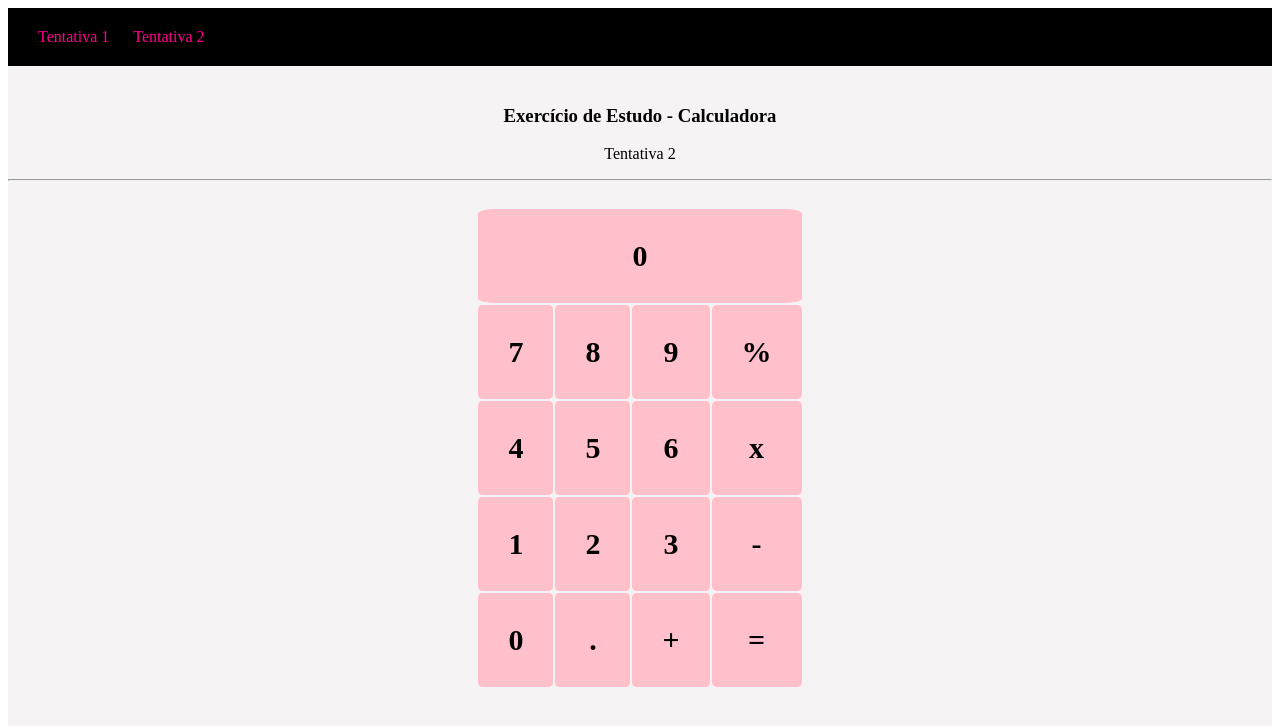
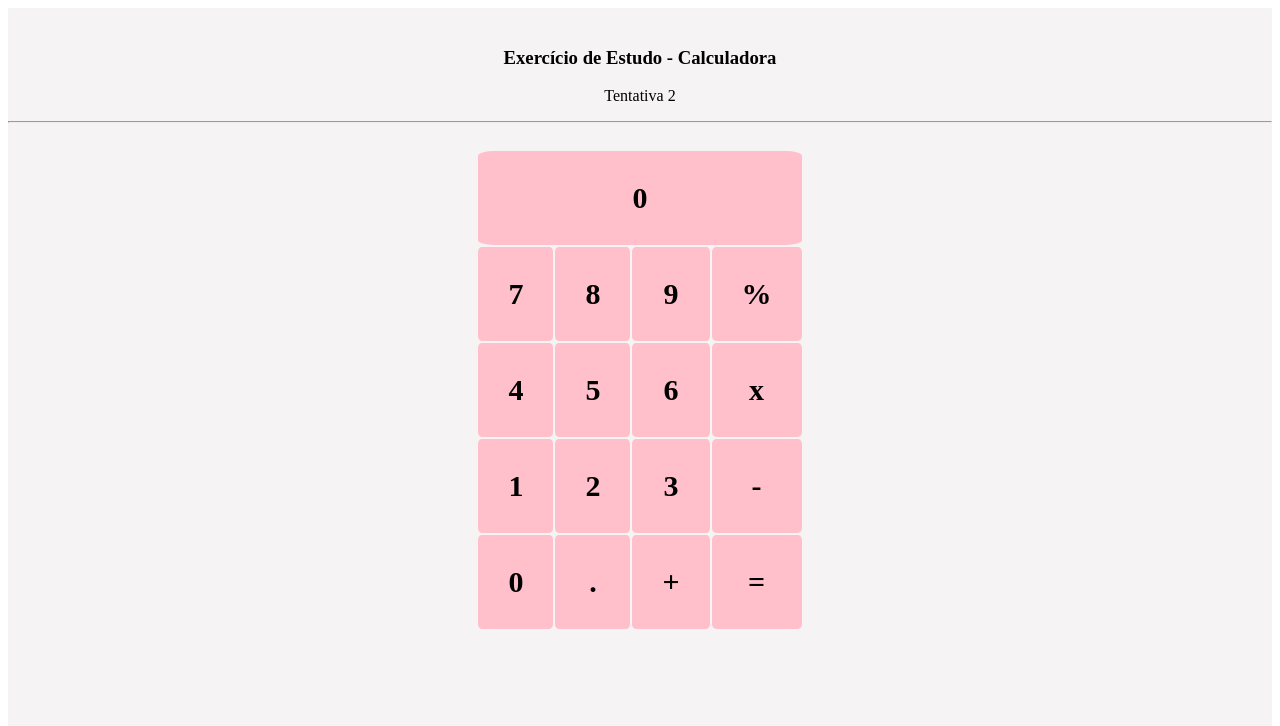
Before and after one commit to glauxinim/calculator, a plain HTML site: page calculadora2.html in a window 1280 px wide. Drawn offline with Linux system fonts and the light colour scheme.

Commit message:
change nav
withdrawal of nav and links.

```diff
--- a/calculadora2.html
+++ b/calculadora2.html
@@ -10,11 +10,6 @@
     <title>Calculadora</title>
 </head>
 <body>
-
-<nav>
-<a href="///C:/Users/glaug/Desktop/Estudos/Calculadora/calculadora1.html">Tentativa 1</a>
-<a href="///C:/Users/glaug/Desktop/Estudos/Calculadora/calculadora2.html">Tentativa 2</a>
-</nav>
 
 <div>
     <h3 class="text">Exercício de Estudo - Calculadora</h3>
```
